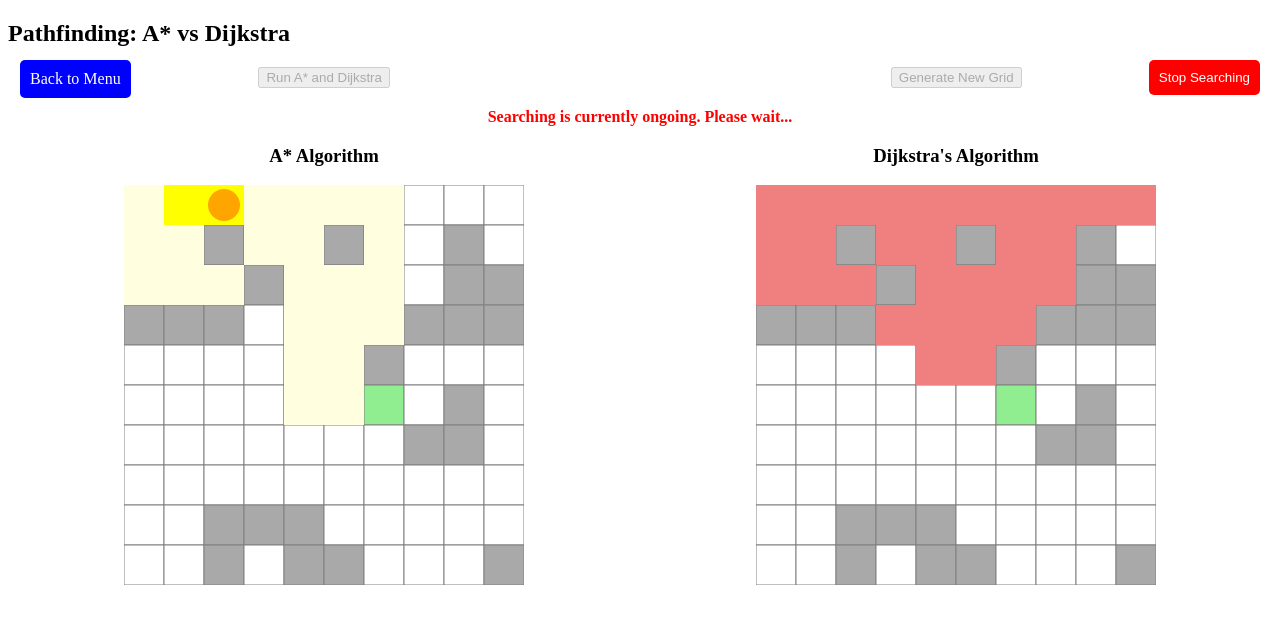
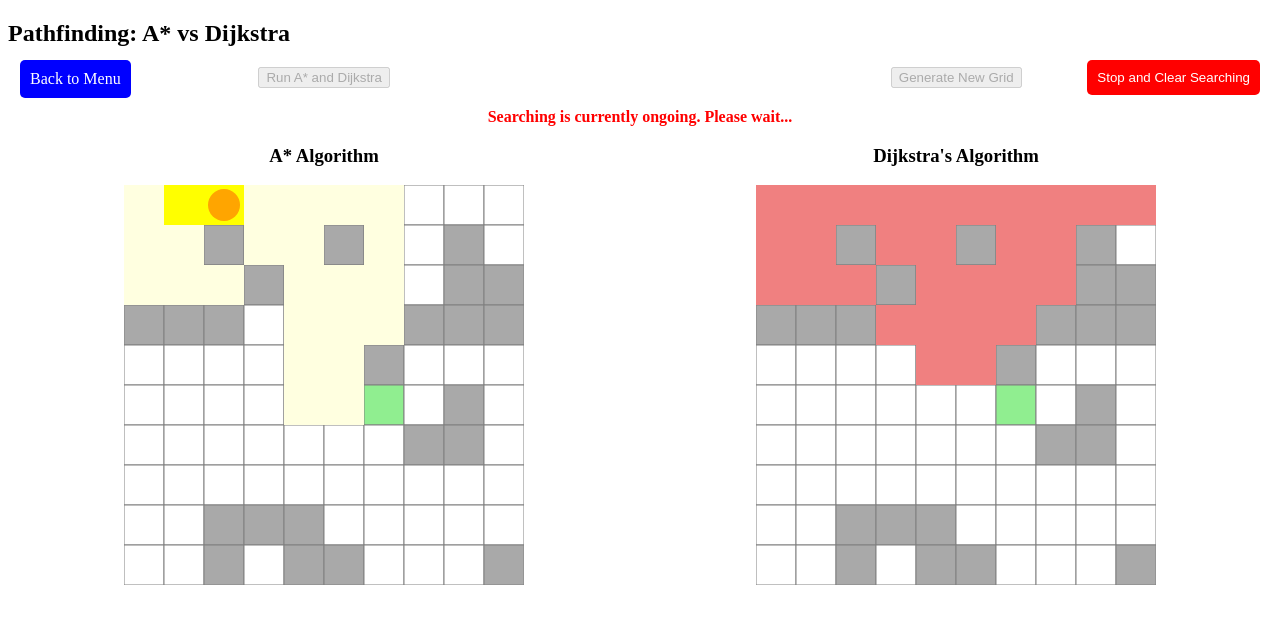
Before and after one commit to trey020304/Hamster-Crossing, a plain HTML site: page hamster random.html in a window 1280 px wide. Both pictures are taken after a click on the button "Run A* and Dijkstra". Drawn offline with Linux system fonts and the light colour scheme.

Commit message:
-Updated texts from "Stop Searching" to "Stop and Clear Searching"

```diff
--- a/hamster random.html
+++ b/hamster random.html
@@ -69,7 +69,7 @@
         <button id="runButton" onclick="runAlgorithms()">Run A* and Dijkstra</button>
         <button id="generateButton" onclick="initializeGrid()">Generate New Grid</button>
     </div>
-    <button id="stopButton" onclick="stopSearching()">Stop Searching</button>
+    <button id="stopButton" onclick="stopSearching()">Stop and Clear Searching</button>
     <div id="warning" style="display: none;">Searching is currently ongoing. Please wait...</div>
     <div id="grids">
         <div class="canvas-container">
```
Also changed, not shown: hamster defined.html (+1 -1 lines).
